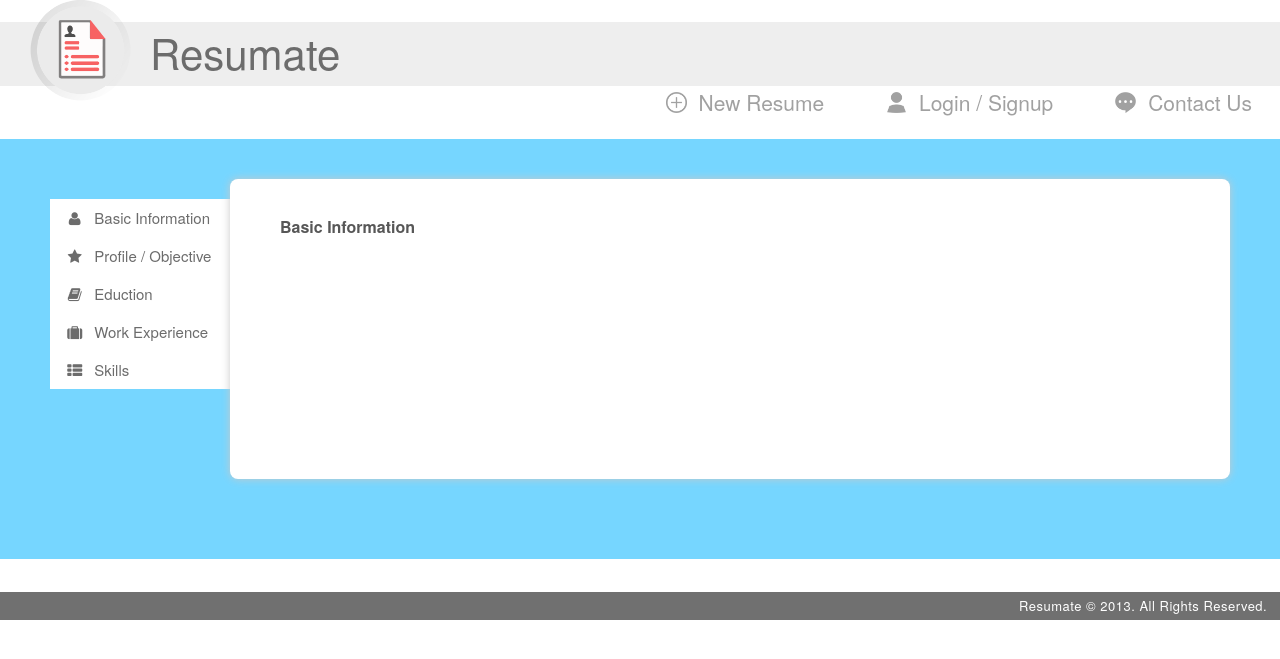
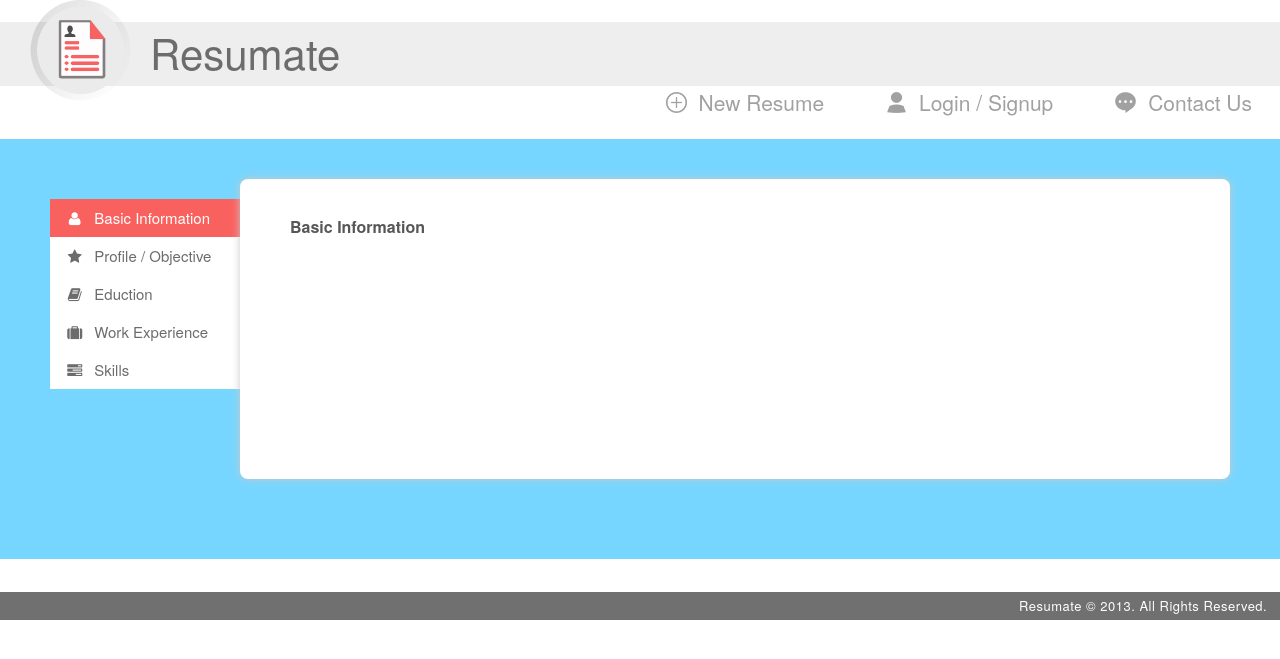
Before and after one commit to dorisxian/Resumate, a PHP site: page /NewResume.html in a window 1280 px wide. Shown: the part 29-688 px from the top of the page. Run offline with PHP 8.4, Linux system fonts and the light colour scheme.

Commit message:
Update sidebar menu

```diff
--- a/NewResume.html
+++ b/NewResume.html
@@ -27,8 +27,8 @@
 	<section id="canvas">
 		<section id="sidemenu">
 			<ul>
-				<li class="active">
-					<a href="#basic-form" class="open"><i class="fa fa-user fa-fw"></i>Basic Information</a>
+				<li>
+					<a href="#basic-form" class="open active"><i class="fa fa-user fa-fw"></i>Basic Information</a>
 				</li>
 
 				<li>
@@ -43,7 +43,7 @@
 					<a href="#work-form"><i class="fa fa-suitcase fa-fw"></i>Work Experience</a>
 				</li>
 				<li>
-					<a href="#skill-form"><i class=" fa fa-th-list fa-fw"></i>Skills</a>
+					<a href="#skill-form"><i class=" fa fa-tasks fa-fw"></i>Skills</a>
 				</li>
 			</ul>
 		</section><!-- @end #sidemenu -->
--- a/css/newresume.css
+++ b/css/newresume.css
@@ -15,6 +15,11 @@
 	list-style-type: none;
 }
 
+#sidemenu li a.active{
+	background-color: #F9615F;
+	color: white;
+}
+
 #sidemenu ul li a {
 	color: #6C6C6C;
 	text-decoration: none;
@@ -25,13 +30,14 @@
 	transition: all 0.15s;
 }
 
-#sidemenu ul li a:hover {
-
+#sidemenu ul li a:not(.open):hover {
 	border-left: 6px solid #F9615F;
 }
+
 #sidemenu i{
 	margin-right: 10px;
 }
+
 /* @end Tab Side Menu*/
 
 /*Form Content*/
@@ -46,17 +52,17 @@
 	display: block;
 	background: white;
 	padding: 0px 30px;
-	margin-left: 180px;
+	margin-left: 190px;
 	min-height: 300px;
 	z-index: 1;
 }
 .formblock {
-  display: block;
-  padding: 15px 20px;
+	display: block;
+	padding: 15px 20px;
 }
 
 .formblock.hidden {
-  display: none;
+	display: none;
 }
 
 /* @end Form Content*/
--- a/js/newresume.js
+++ b/js/newresume.js
@@ -4,7 +4,7 @@ $(function(){
 
     if($(this).hasClass('open')) {}
     else {
-      var oldcontent = $('#sidemenu a.open').attr('href');
+      var oldcontent = $('#sidemenu li a.open').attr('href');
       var newcontent = $(this).attr('href');
 
       $(oldcontent).fadeOut('fast', function(){
@@ -18,3 +18,8 @@ $(function(){
     }
   });
 });
+
+$(document).on('click', "#sidemenu a", function() {
+  $('.active').removeClass('active');
+  $(this).addClass('active');
+});
```
